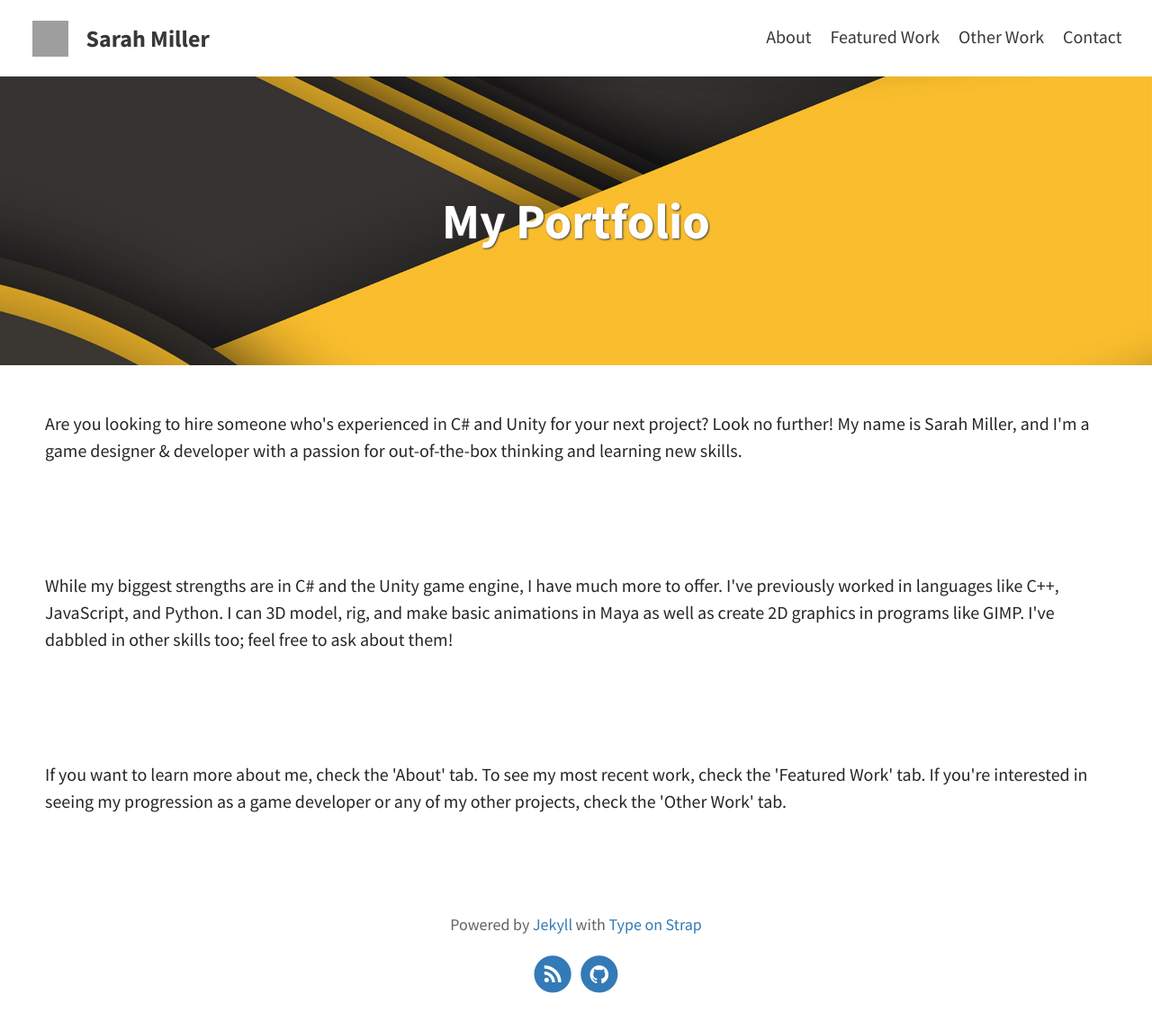
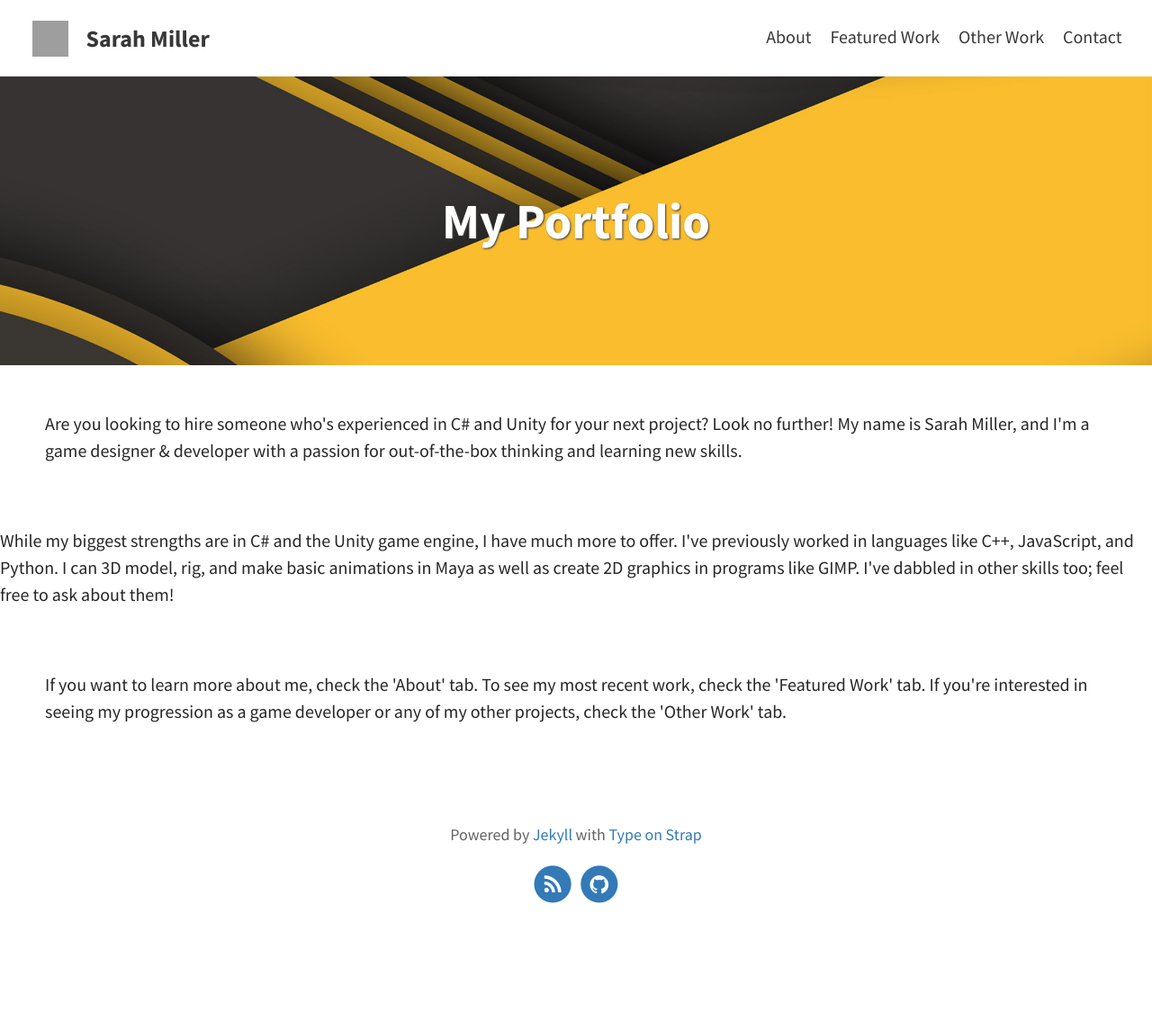
Before and after one commit to smillerworks/portfolio, a Jekyll site: the page built from index.html, in a window 1280 px wide. Shown: the whole page at 90% size. Built offline with Jekyll 4.4.1, drawn with Linux system fonts in a browser that asks for light colours; the list of posts is cut into pages by our own code; after the commit the page ends 1045 px from its top, so only the background shows below that; grey boxes are pictures that could not be loaded.

Commit message:
Update index.html

```diff
--- a/index.html
+++ b/index.html
@@ -6,7 +6,7 @@ layout: home
 Are you looking to hire someone who's experienced in C# and Unity for your next project? Look no further! My name is Sarah Miller, and I'm a game designer & developer with a passion for out-of-the-box thinking and learning new skills.
 </p>
 
-<p style="padding:50px">
+<p>
   While my biggest strengths are in C# and the Unity game engine, I have much more to offer. I've previously worked in languages like C++, JavaScript, and Python. I can 3D model, rig, and make basic animations in Maya as well as create 2D graphics in programs like GIMP. I've dabbled in other skills too; feel free to ask about them!
 </p>
 
```
